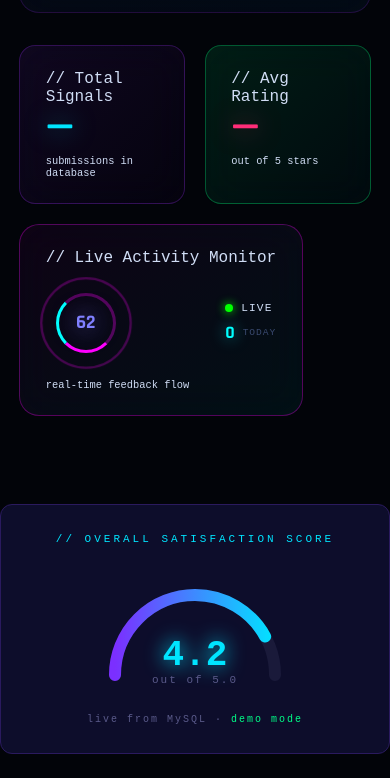
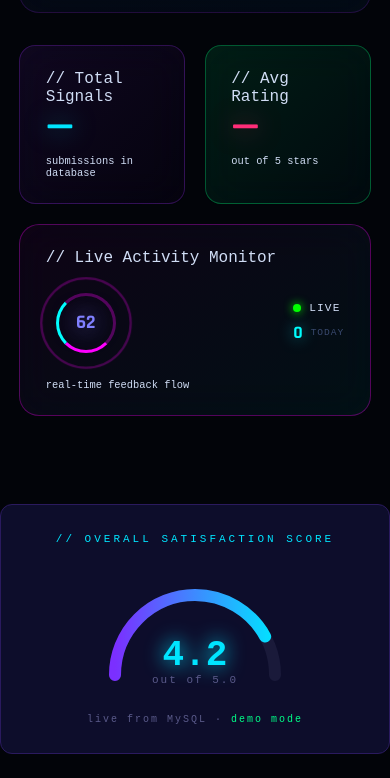
Before and after one commit to shivjaiswal599-stack/feedbackform_project_finl-review, a website: page index.html in a window 390 px wide. Shown: the part 2235-3013 px from the top of the page. Drawn offline with Linux system fonts and the light colour scheme; no server answers.

Commit message:
Remove final pipeline-card reference from responsive CSS

```diff
--- a/style.css
+++ b/style.css
@@ -930,7 +930,7 @@ body {
   .form-wrapper { grid-template-columns: 1fr; }
   .side-col     { flex-direction: row; flex-wrap: wrap; }
   .side-stat-card { flex: 1; min-width: 140px; }
-  .pipeline-card  { width: 100%; }
+  .activity-monitor-card { width: 100%; }
   .stats-row    { grid-template-columns: repeat(2,1fr); }
   .charts-row   { grid-template-columns: 1fr; }
   .table-head,
```
